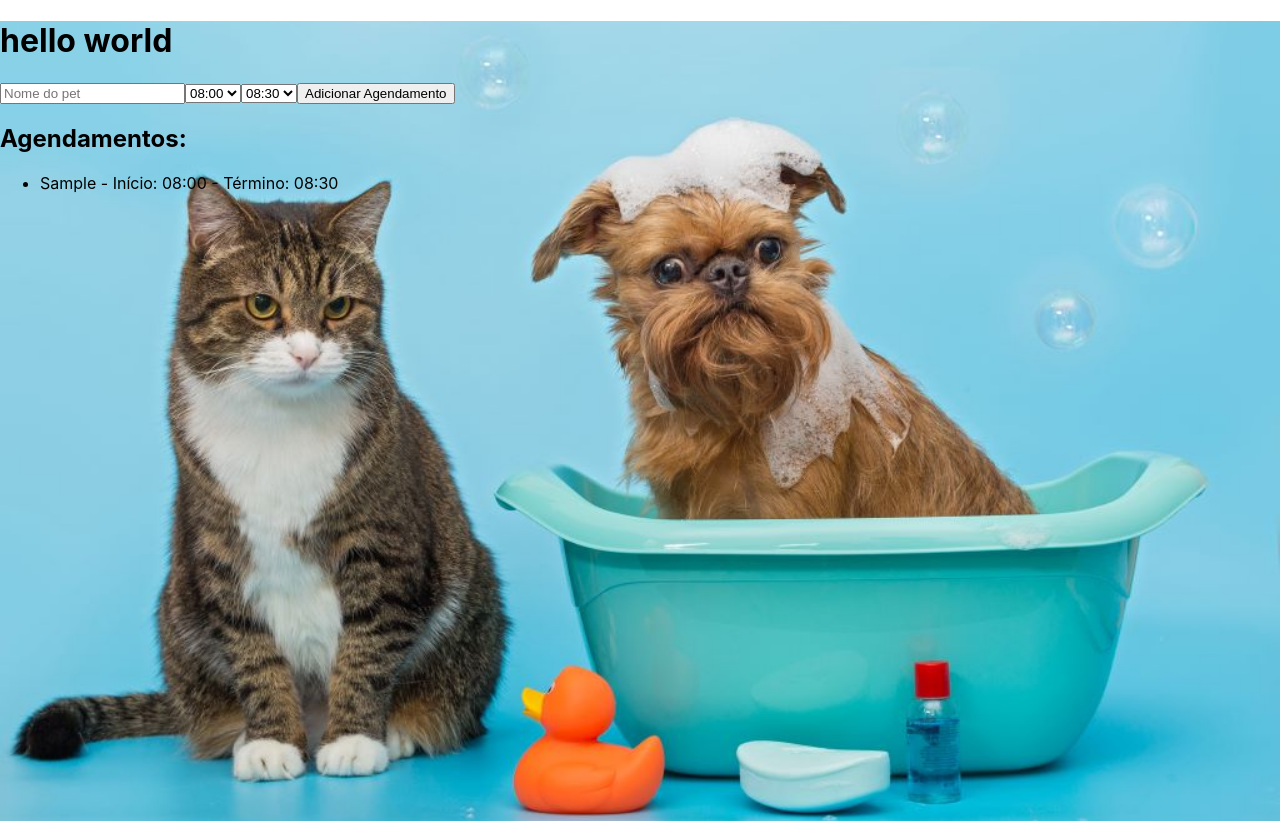
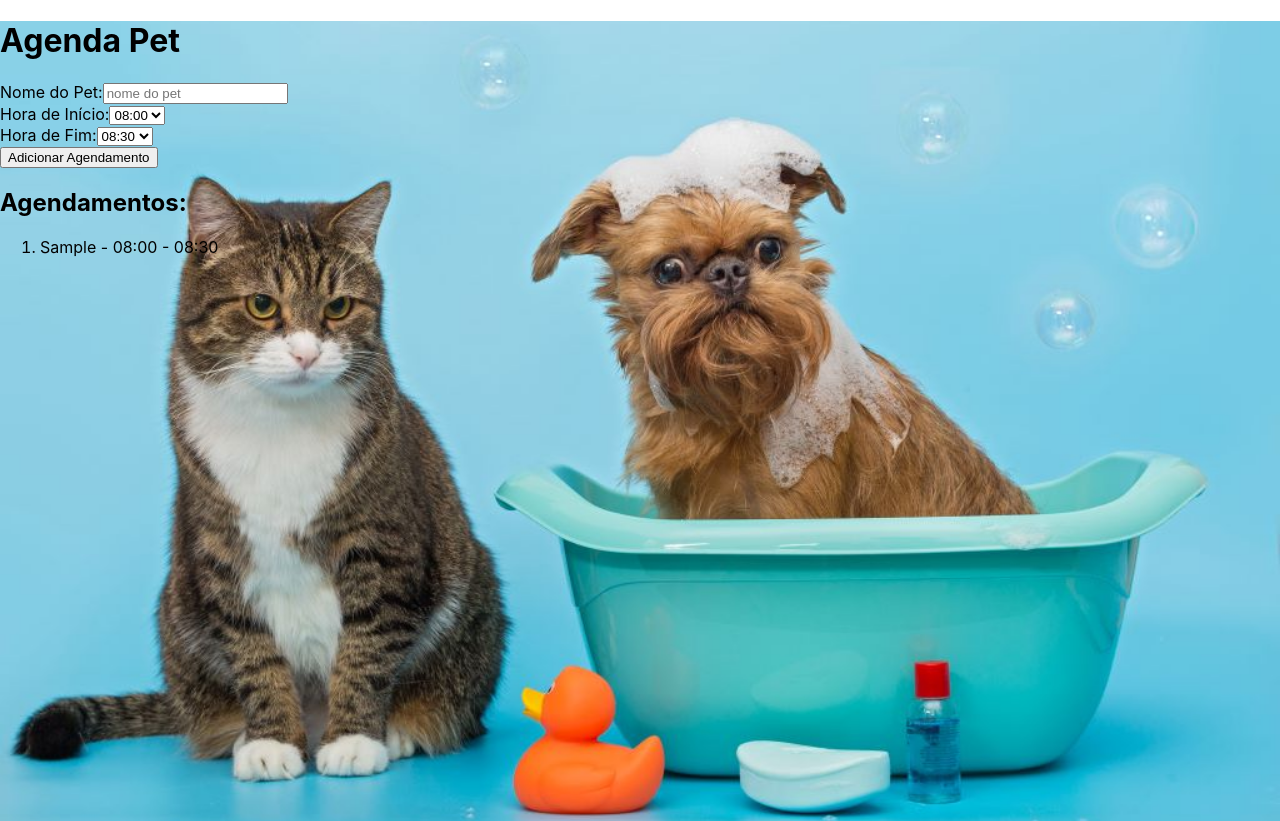
Before and after one commit to projeto-de-algoritmos/Greed_Agenda-Pet, a React (Create React App) app in the folder petshop/: page / in a window 1280 px wide. Both pictures are taken after typing "Sample" into the empty fields and a click on the button "Adicionar Agendamento". Built offline with nearby package versions, Linux system fonts and the light colour scheme.

Commit message:
corrigindo bugs no algoritmo

```diff
--- a/petshop/src/dashboard.jsx
+++ b/petshop/src/dashboard.jsx
@@ -1,28 +1,11 @@
 import React, { useState, useEffect } from 'react';
-// import './style/dashboard.css';
 import './style/dashboard.css';
 
 function Dashboard() {
   const [petName, setPetName] = useState('');
-  // const [startTime, setStartTime] = useState(1);
-  // const [endTime, setEndTime] = useState(2);
   const [startTime, setStartTime] = useState("08:00");
   const [endTime, setEndTime] = useState("08:30");
-  const [scheduledAppointments, setScheduledAppointments] = useState([]);
-
-  //exemplo para test de intervalos:
-  const intervals = [
-    { nome: 'banho na lola', start: 8, end: 9 },
-    { nome: 'tosa na belinha', start: 2, end: 4 },
-    { nome: 'banho na jujuba', start: 5, end: 7 },
-    { nome: 'banho no jeck', start: 1, end: 3 },
-    { nome: 'banho na lara', start: 3, end: 6 },
-    { nome: 'tosa e banho no lulu', start: 1, end: 10 },
-    { nome: 'tosa no paçoca', start: 17, end: 20 },
-    { nome: 'tosa no Duke', start: 15, end: 18 },
-    { nome: 'banho no lucy', start: 10, end: 13 },
-    { nome: 'tosa no max', start: 13, end: 16 },
-  ];
+  const [intervals, setIntervals] = useState([]);
 
   function swap(x, y, heap){
     let heapSwap = heap;
@@ -111,103 +94,127 @@ function Dashboard() {
   const resultado = intervalScheduling(intervals);
   console.log(resultado);
 
-  function addAppointment() {
-    const startTimeParts = startTime.split(":");
-    const endTimeParts = endTime.split(":");
+  const handlePetNameChange = (e) => {
+    setPetName(e.target.value);
+  };
 
-    const startTimeMinutes = parseInt(startTimeParts[0]) * 60 + parseInt(startTimeParts[1]);
-    const endTimeMinutes = parseInt(endTimeParts[0]) * 60 + parseInt(endTimeParts[1]);
+  const handleStartTimeChange = (e) => {
+    setStartTime(e.target.value);
+  };
 
-    if (startTimeMinutes >= endTimeMinutes) {
-      alert('Horário de início deve ser menor que o horário de término.');
-      return;
-    }
+  const handleEndTimeChange = (e) => {
+    setEndTime(e.target.value);
+  };
 
-    for (const appointment of scheduledAppointments) {
-      const appointmentStartTimeParts = appointment.start.split(":");
-      const appointmentEndTimeParts = appointment.end.split(":");
-
-      const appointmentStartTimeMinutes = parseInt(appointmentStartTimeParts[0]) * 60 + parseInt(appointmentStartTimeParts[1]);
-      const appointmentEndTimeMinutes = parseInt(appointmentEndTimeParts[0]) * 60 + parseInt(appointmentEndTimeParts[1]);
-
-      if (
-        (startTimeMinutes >= appointmentStartTimeMinutes && startTimeMinutes < appointmentEndTimeMinutes) ||
-        (endTimeMinutes > appointmentStartTimeMinutes && endTimeMinutes <= appointmentEndTimeMinutes)
-      ) {
-        alert('Conflito de horários com outro agendamento.');
-        return;
+  const generateTimeOptions = () => {
+    const options = [];
+    for (let hour = 8; hour <= 18; hour++) {
+      for (let minute = 0; minute < 60; minute += 30) {
+        const time = `${hour.toString().padStart(2, '0')}:${minute.toString().padStart(2, '0')}`;
+        options.push(time);
       }
     }
-
-    const newAppointment = {
+    return options;
+  };
+  // adicionar intervalo de tempo nas opções
+  const addInterval = () => {
+    if (petName && startTime && endTime && startTime < endTime) {
+      const newInterval = {
         nome: petName,
-      start: startTime,
-      end: endTime,
+        start: new Date(`2023-01-01T${startTime}`),
+        end: new Date(`2023-01-01T${endTime}`)
       };
-
-    setScheduledAppointments([...scheduledAppointments, newAppointment]);
+      if (!hasConflicts(newInterval, intervals)) {
+        setIntervals([...intervals, newInterval]);
         setPetName('');
         setStartTime('08:00');
         setEndTime('08:30');
+      } else {
+        window.alert('Conflito de Horário: Já existe um agendamento no mesmo horário.');
       }
-
-  // Gere as opções de tempo de 30 em 30 minutos.
-  const timeOptions = [];
-  for (let hour = 8; hour < 18; hour++) {
-    for (let minute = 0; minute < 60; minute += 30) {
-      const formattedHour = hour.toString().padStart(2, '0');
-      const formattedMinute = minute.toString().padStart(2, '0');
-      const formattedTime = `${formattedHour}:${formattedMinute}`;
-      timeOptions.push(formattedTime);
     }
+  };
+  // verificar se há conflitos no agendamento
+  function hasConflicts(newInterval, intervals) {
+    for (const interval of intervals) {
+      if (
+        (newInterval.start >= interval.start && newInterval.start < interval.end) ||
+        (newInterval.end > interval.start && newInterval.end <= interval.end)
+      ) {
+        return true;
+      }
+    }
+    return false;
   }
 
   return (
     <div className='pagina'>
       <div>
-        <h1>hello world</h1>
+        <h1>Agenda Pet</h1>
+        <div className='options'>
+
         <div>
+          <label htmlFor="petName">Nome do Pet:</label>
           <input
+            placeholder='nome do pet'
+            className='form-field'
             type="text"
-            placeholder="Nome do pet"
+            id="petName"
             value={petName}
-            onChange={(e) => setPetName(e.target.value)}
+            onChange={handlePetNameChange}
           />
-          <select
-            value={startTime}
-            onChange={(e) => setStartTime(e.target.value)}
-          >
-            {timeOptions.map((time, index) => (
-              <option key={index} value={time}>
-                {time}
-              </option>)
-            )}
-          </select>
-          <select
-            value={endTime}
-            onChange={(e) => setEndTime(e.target.value)}
-          >
-            {timeOptions.map((time, index) => (
-              <option key={index} value={time}>
-                {time}
-              </option>)
-            )}
-          </select>
-          <button onClick={addAppointment}>Adicionar Agendamento</button>
         </div>
         <div>
+          <label htmlFor="startTime">Hora de Início:</label>
+          <select
+            placeholder='hora de inicio'
+            className='form-field'
+            id="startTime"
+            value={startTime}
+            onChange={handleStartTimeChange}
+          >
+            {generateTimeOptions().map((option) => (
+              <option key={option} value={option}>
+                {option}
+              </option>
+            ))}
+          </select>
+        </div>
+        <div>
+          <label htmlFor="endTime">Hora de Fim:</label>
+          <select
+            placeholder='hora de fim'
+            className='form-field'
+            id="endTime"
+            value={endTime}
+            onChange={handleEndTimeChange}
+          >
+            {generateTimeOptions().map((option) => (
+              <option key={option} value={option}>
+                {option}
+              </option>
+            ))}
+          </select>
+        </div>
+        <button className='button-visit' onClick={addInterval}>Adicionar Agendamento</button>
+        <div className='result'>
           <h2>Agendamentos:</h2>
-          <ul>
-            {scheduledAppointments.map((appointment, index) => (
+          <ol>
+            {intervals.map((interval, index) => (
               <li key={index}>
-                {appointment.nome} - Início: {appointment.start} - Término: {appointment.end}
-              </li>)
-            )}
-          </ul>
+                {interval.nome} - {formatTime(interval.start)} - {formatTime(interval.end)}
+              </li>
+            ))}
+          </ol>
+        </div>
         </div>
       </div>
     </div>
   );
 }
 
+function formatTime(date) {
+  return date.toLocaleTimeString('pt-BR', { hour: '2-digit', minute: '2-digit' });
+}
+
 export default Dashboard;
```
Lines whose indentation alone changed are shown as unchanged.
